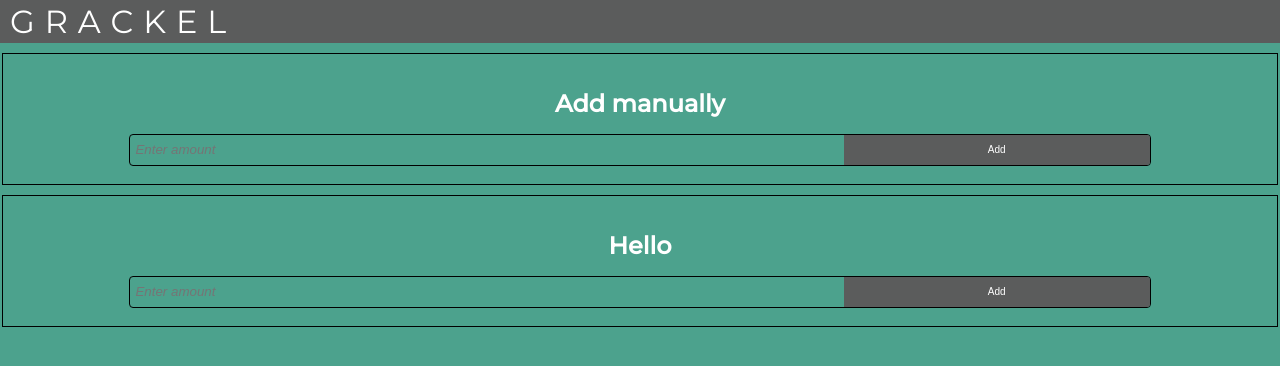
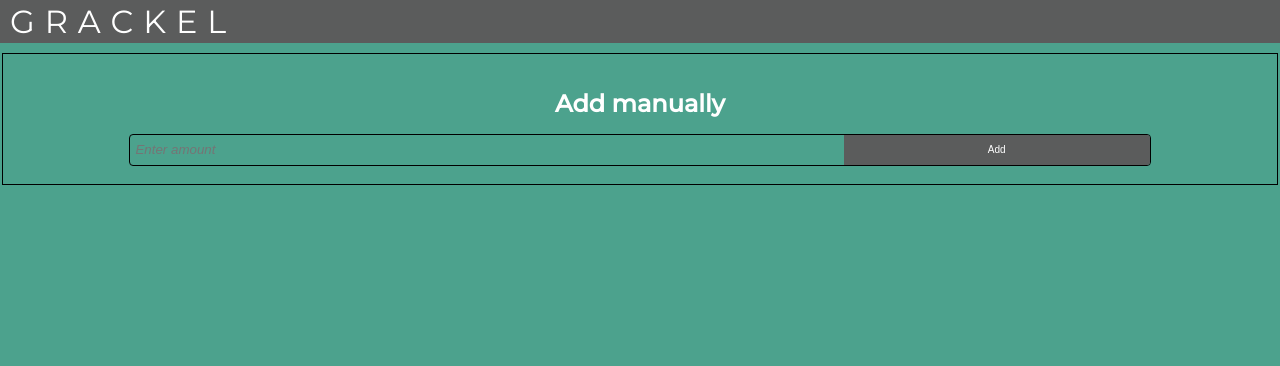
Before and after one commit to Asmatic-Solutions/Grackel-FE, a React (Create React App) app: page / in a window 1280 px wide. Shown: the top 366 px of the page. Built offline with nearby package versions, Linux system fonts and the light colour scheme.

Commit message:
removed second option

```diff
--- a/src/components/Homepage/AddPage.jsx
+++ b/src/components/Homepage/AddPage.jsx
@@ -11,13 +11,6 @@ function AddPage() {
                 <button>Add</button>
             </div>
         </div>
-        <div className="option add-manually">
-            <h1 className="title">Hello</h1>
-            <div className="controls">
-                <input type="number" min="1" max="5000" name="amount" placeholder="Enter amount"/>
-                <button>Add</button>
-            </div>
-        </div>
     </div>
   );
 }
```
